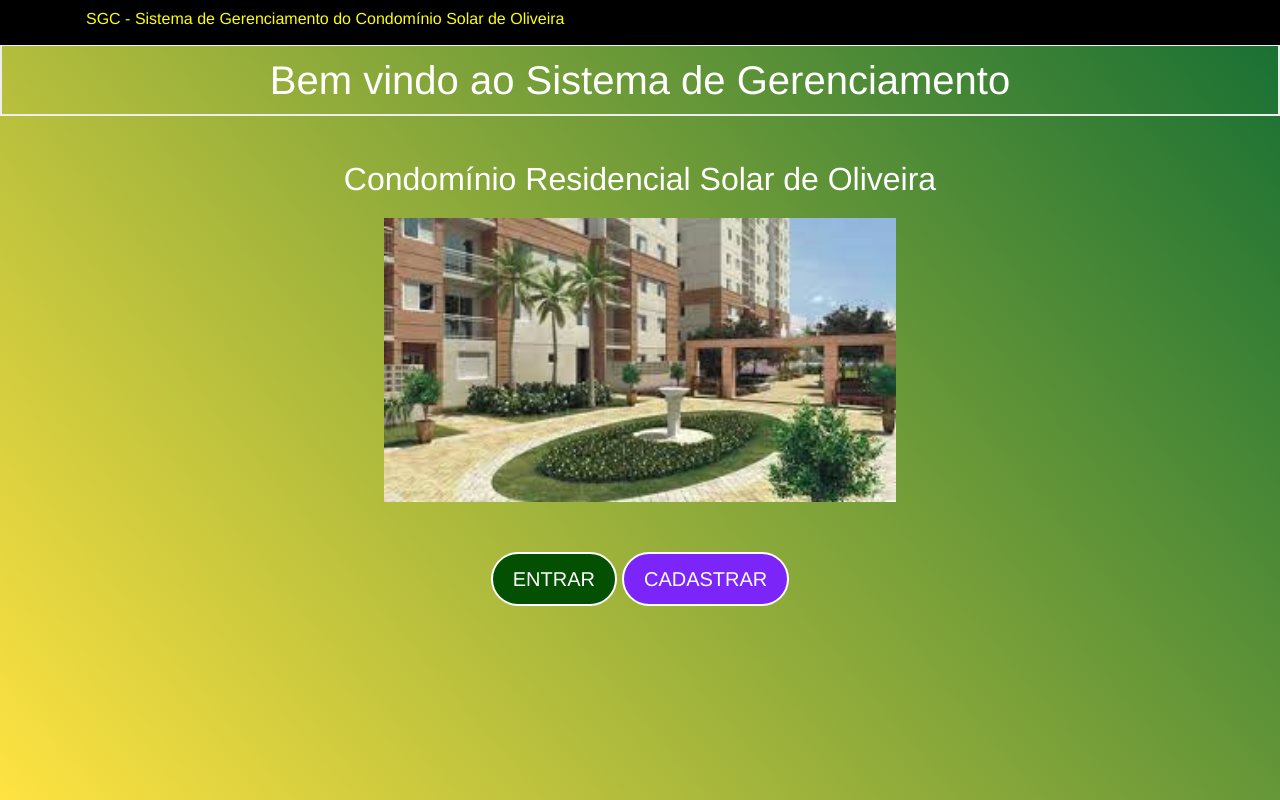
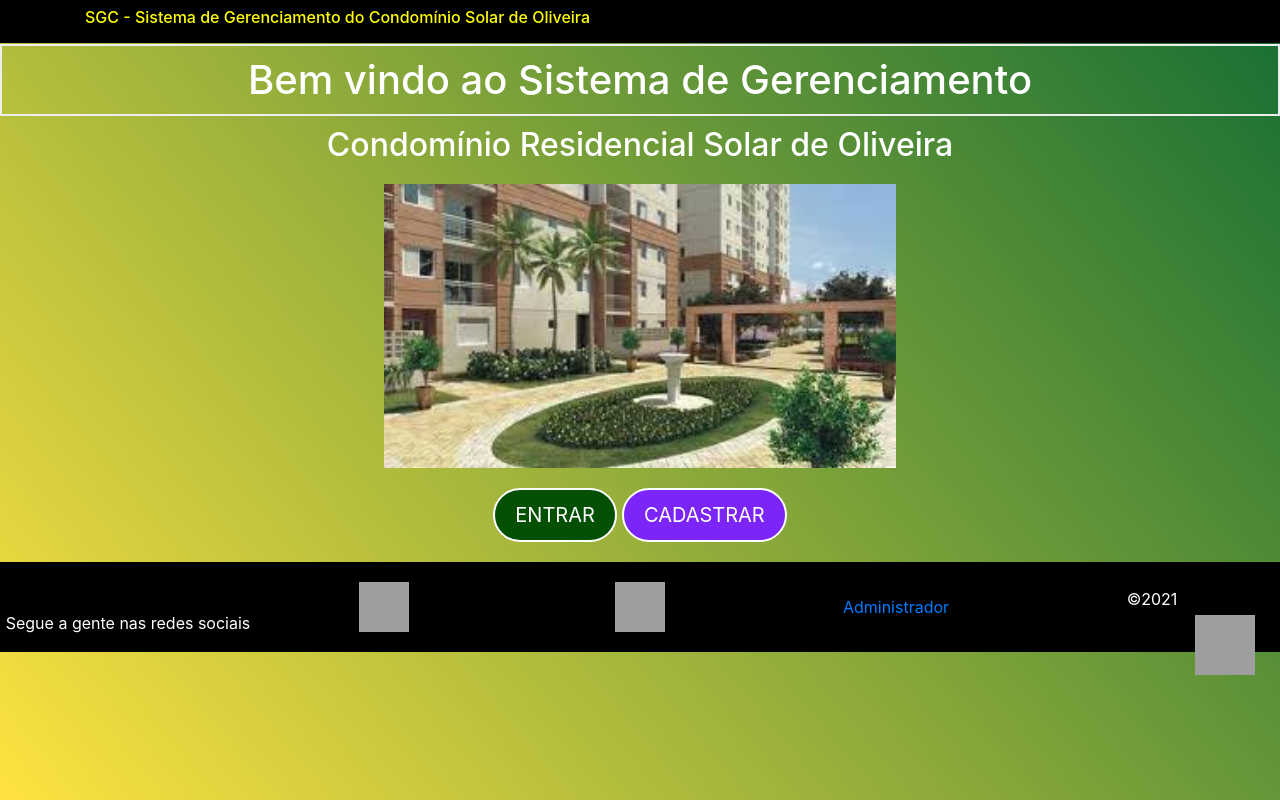
Before and after one commit to Fe13Reis/Aplicativo-web-com-python-e-flask, a Flask app: page / in a window 1280 px wide. Run offline with Flask 2, Linux system fonts and the light colour scheme; some libraries are stand-ins or nearby versions; grey boxes are pictures that could not be loaded.

Commit message:
otimização do código e atualização estilo
atualização no estilo da página index para adequar o footer e otimização do código do header

```diff
--- a/static/style.css
+++ b/static/style.css
@@ -1,25 +1,33 @@
 body {
 	background: linear-gradient(50deg,rgb(255, 227, 65),#156e33);
 	background-attachment: fixed;
-	font-family: Helvetica,Arial,sans-serif;
+}
+a {
+	margin-top: 0px;
+	margin-bottom: 20px;
+}
+
+footer {
+	position: relative;
+    bottom: 0;
 }
 
 h1 {
     border: 2px #eee solid;
-    color: brown;
     text-align: center;
     padding: 10px;
 }
-img {
+.img {
 	display: block;
 	margin-left: auto;
 	margin-right: auto;
+	margin-bottom: 20px;
 	width: 40%;
   }
 .center {
-    position: absolute;
+    /*position: absolute;
     top: 20%;
-    width: 100%;
+    width: 100%;*/
     text-align: center;
     font-size: 18px;
   }
--- a/templates/index.html
+++ b/templates/index.html
@@ -23,19 +23,14 @@
     <header>
         <nav class="navbar navbar-expand-md fixed-top navbar-transparente" style="background-color: black;">
             <div class="container" style="color: yellow;">
-                <table>
-                    <tr>
-                        <td>
                 <h6 style="text-align: center;">SGC - Sistema de Gerenciamento do Condomínio Solar de
                     Oliveira</h6>
-                        </td>
-                    </tr>
-                </table>
             </div>
         </nav>
     </header>
 
     <br>
+
     <h1 style="color: white; margin-bottom: 10px; margin-top: 20px; ">Bem vindo ao Sistema de Gerenciamento</h1>
         {% with messages = get_flashed_messages() %}
         {% if messages %}
@@ -51,13 +46,44 @@
 
         <h2 style="color:  white;  margin-bottom: 20px;">Condomínio Residencial Solar de Oliveira</h2>
 
-        <img src="../static/img/predio.jpg" class="img" style="margin-bottom: 50px;">
+        <img src="../static/img/predio.jpg" class="img">
 
         <a href="/login" class="btn btn-lg btn-custom btn-verde"> entrar </a>
 
         <a href="/cadastro" class="btn btn-lg btn-custom btn-branco">cadastrar</a>
 
     </div>
+
+    <footer style="background-color: black;">
+        <table style="width:100%">
+
+            <tr>
+                <td style="width:10%; text-align: center;">
+                    <p class="mt-5 mb-3" style="color: white;">Segue a gente nas redes sociais</p>
+                </td>
+                <td style="width:10%;; text-align: center;">
+                    <a href="https://www.facebook.com/">
+                        <img src="https://www.jerem.com.br/imagens/facebook.png" style="height: 50px; width: 50px">
+                    </a>
+                </td>
+                <td style="width:10%; text-align: center;">
+                    <a href="https://www.instagram.com/">
+                        <img src="https://www.jerem.com.br/imagens/instagram.png" style="height: 50px; width: 50px">
+                    </a>
+                </td>
+                <td style="width:10%; text-align: center;">
+                    <a href="#">Administrador</a>
+                </td>
+                <td style="width:10%; text-align: center;">
+                    <p style="color: white;">&copy;2021</p>
+                </td>
+            </tr>
+        </table>
+        <a href="https://api.whatsapp.com/send?l=pt&amp;phone=5511977205935"><img
+                src="https://www.jerem.com.br/imagens/whatsapp.png"
+                style="height:60px; width: 60px; position:fixed; bottom: 125px; right: 25px; z-index:99999;"
+                data-selector="img"></a>
+    </footer>
 </body>
 
 </html>
```
Also changed, not shown: templates/cadastro.html (+20 -14 lines), templates/login.html (+8 -14 lines). Lines whose indentation alone changed are shown as unchanged.
